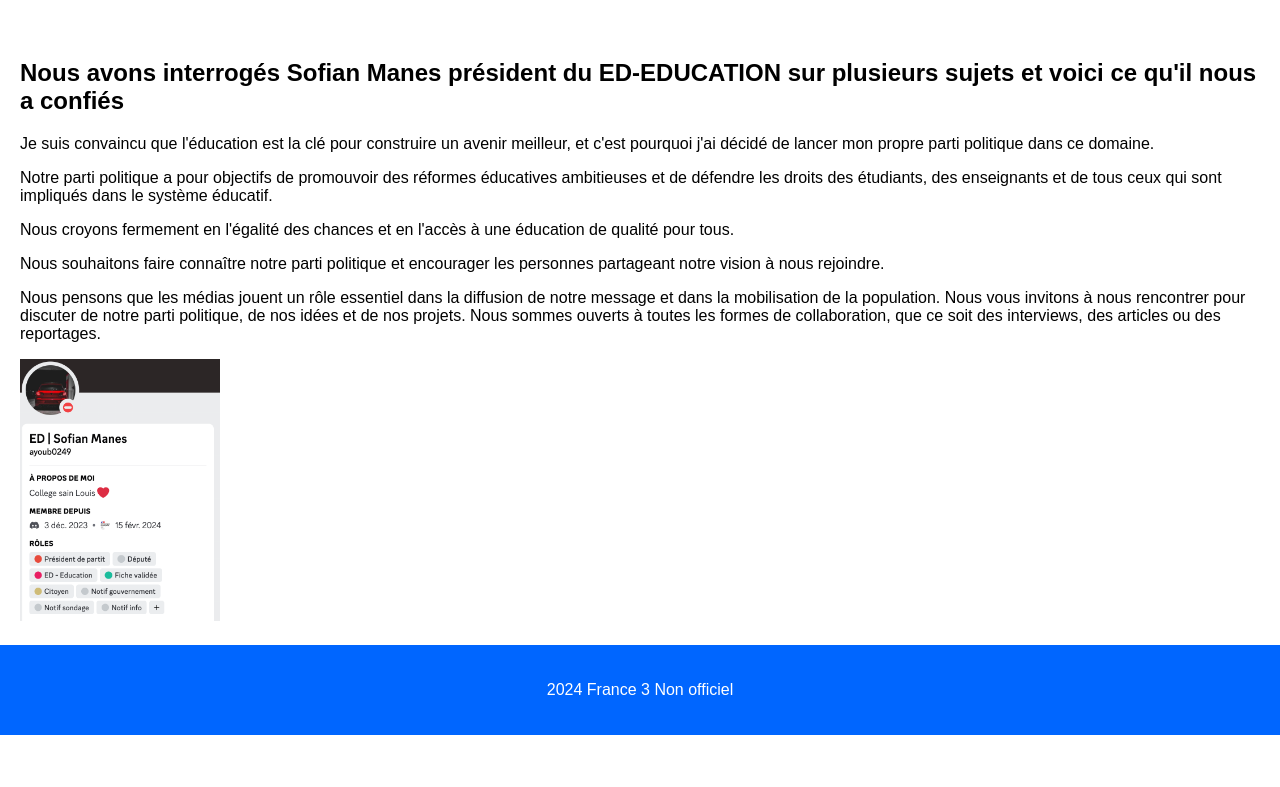
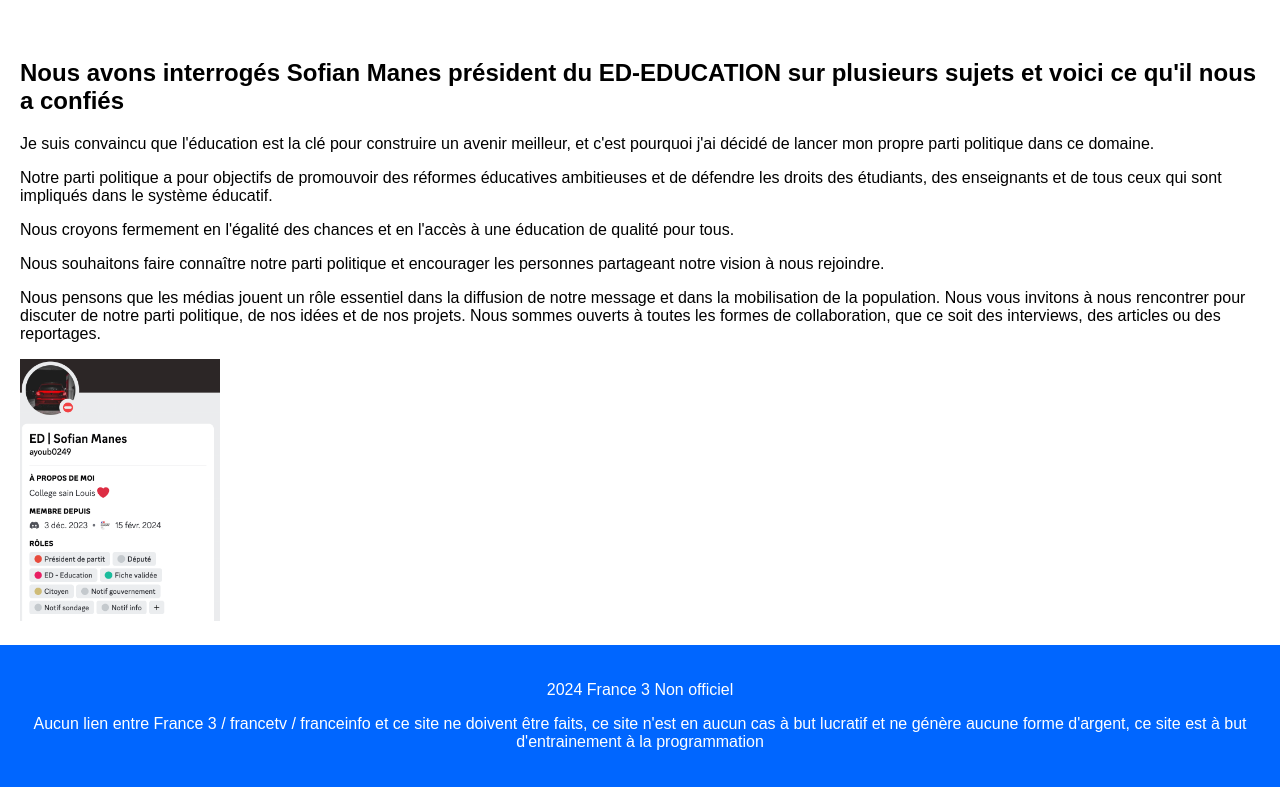
Before and after one commit to tv-fr-site/fr3, a plain HTML site: page index.html in a window 1280 px wide. Shown: the part 2859-3646 px from the top of the page. Before the commit the page ends 3594 px from the top, so only its background shows below. Drawn offline with Linux system fonts and the light colour scheme.

Commit message:
Update index.html

```diff
--- a/index.html
+++ b/index.html
@@ -129,6 +129,7 @@ Autre motif de mécontentement, la rémunération, "trop faible avec l'inflation
 
   <footer>
     <p>2024 France 3 Non officiel</p>
+    <p>Aucun lien entre France 3 / francetv / franceinfo et ce site ne doivent être faits, ce site n'est en aucun cas à but lucratif et ne génère aucune forme d'argent, ce site est à but d'entrainement à la programmation</p>
   </footer>
 </body>
 </html>
```
